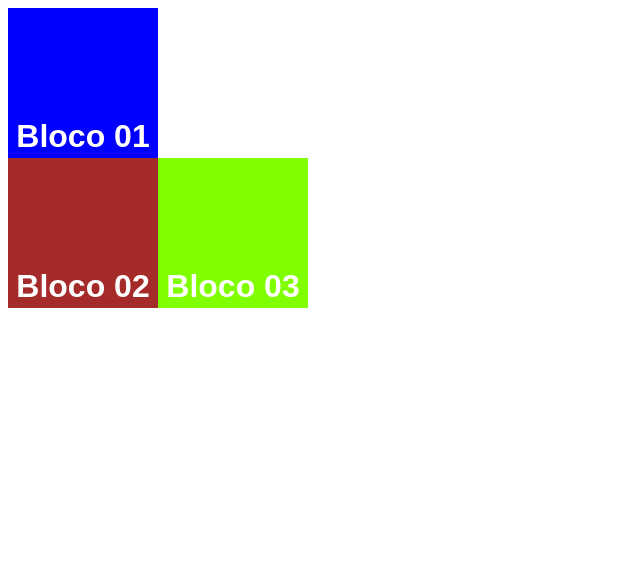
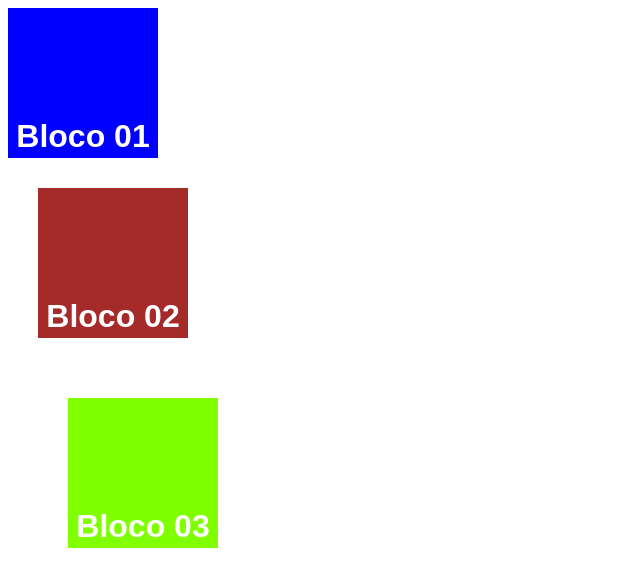
Before and after one commit to victorpajeu/evolution_front, a plain HTML site: page contener.html in a window 1280 px wide. Shown: the whole page, without its empty margins (0-640 px from the left). Drawn offline with Linux system fonts and the light colour scheme.

Commit message:
testando o overflow no CSS

```diff
--- a/Front_001/style.css
+++ b/Front_001/style.css
@@ -4,18 +4,29 @@
     font: bold 2em/8 sans-serif;
     text-align: center;
     color: #FFF;
-    float: left;
+
 }
 
 #bloco01{
+
     background-color: blue;
     float: none;
+    margin-left:0;
+    margin-top: 0;
+    overflow: auto;
 }
 
 #bloco02{
     background-color: brown;
+    margin-left: 30px;
+    margin-top: 30px;
+    overflow: hidden;
 }
 
 #bloco03{
+    top: 25px;
     background-color: chartreuse;
+    margin-left: 60px;
+    margin-top: 60px;
+    overflow: scroll;
 }
```
